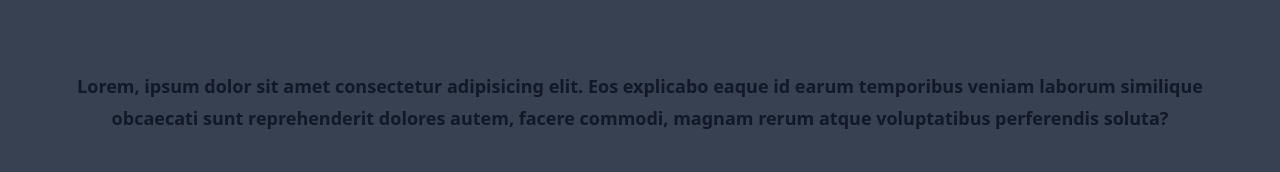
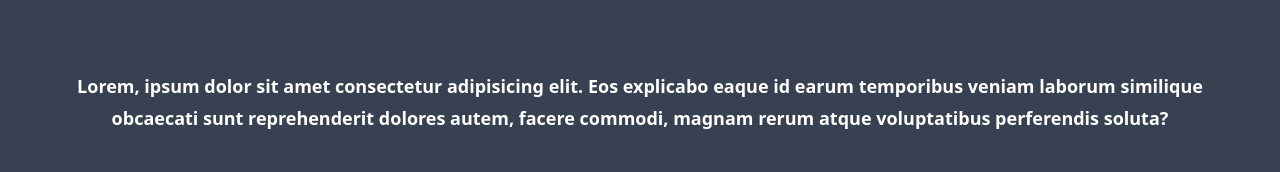
Before and after one commit to Arthitphk/FEDBC-FinalProject, a React (Vite) app in the folder FinalProject/: page /Categories in a window 1280 px wide. Shown: the part 730-902 px from the top of the page. Built offline with nearby package versions, Linux system fonts and the light colour scheme; no server answers; grey boxes are pictures that could not be loaded.

Commit message:
Fix Text
Fix Text-White in  dark-mode

```diff
--- a/FinalProject/src/Pages/Categories.tsx
+++ b/FinalProject/src/Pages/Categories.tsx
@@ -63,7 +63,7 @@ const Categories = () => {
         </div>
         <div className="dark:bg-gray-700 py-24 sm:py-32 mt-44">
       <div className="mx-auto max-w-7xl px-6 lg:px-8">
-        <h2 className="text-center text-lg font-semibold leading-8 text-gray-900">
+        <h2 className="text-center text-lg font-semibold leading-8 dark:text-white">
           Lorem, ipsum dolor sit amet consectetur adipisicing elit. Eos explicabo eaque id earum temporibus veniam laborum similique obcaecati sunt reprehenderit dolores autem, facere commodi, magnam rerum atque voluptatibus perferendis soluta?
         </h2>
         <div className="mx-auto mt-10 grid max-w-lg grid-cols-4 items-center gap-x-8 gap-y-10 sm:max-w-xl sm:grid-cols-6 sm:gap-x-10 lg:mx-0 lg:max-w-none lg:grid-cols-5">
```
